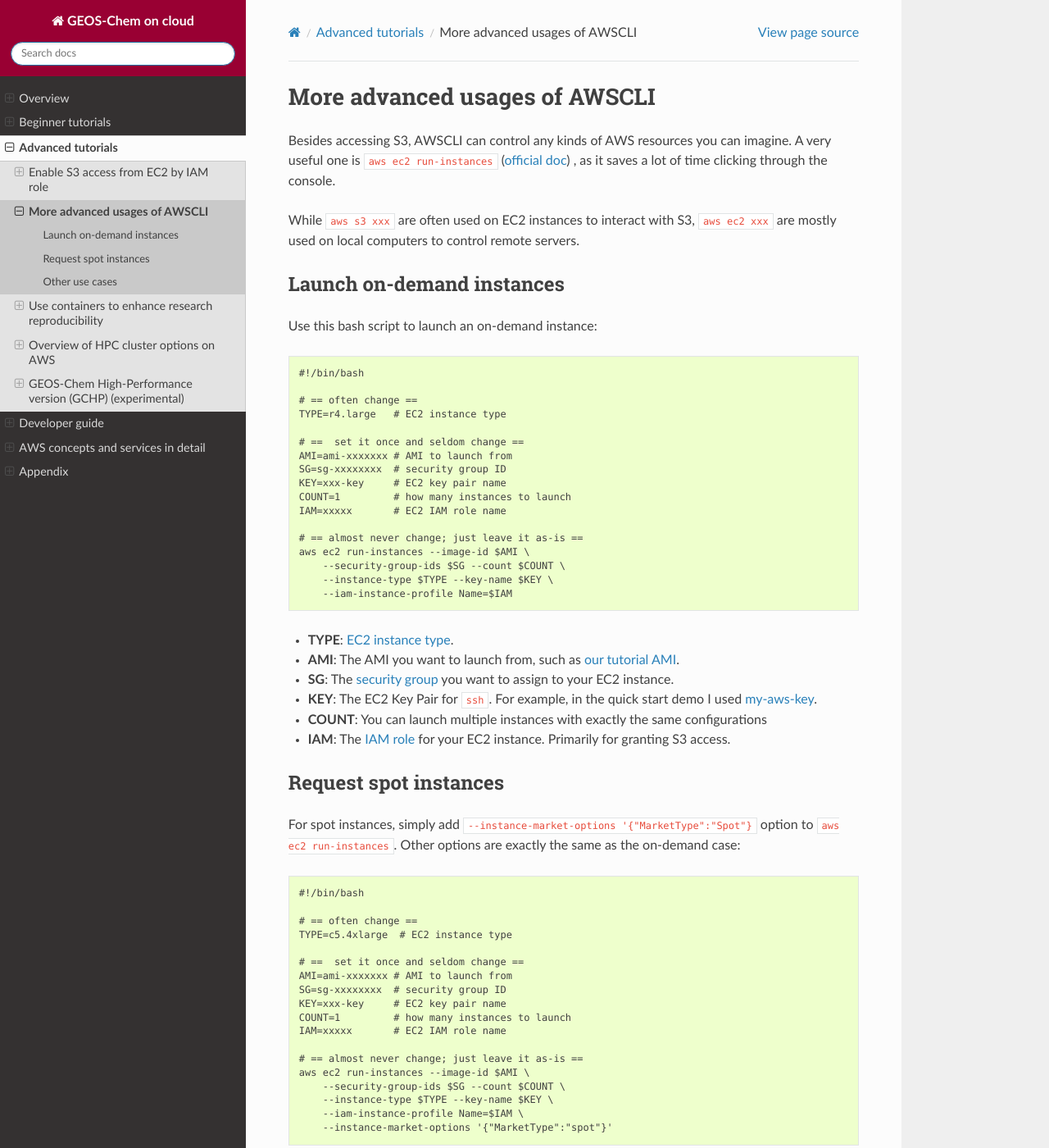
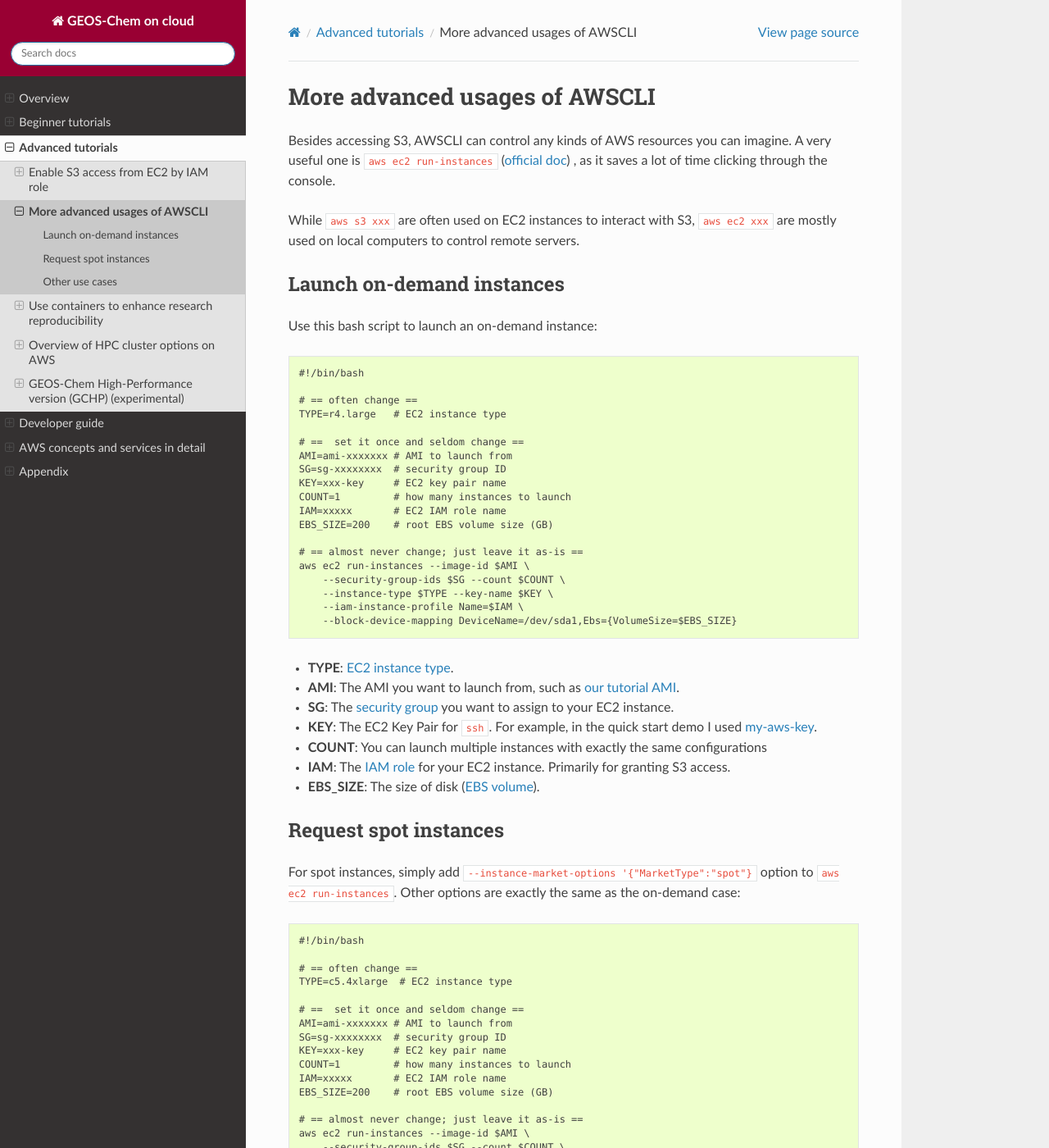
Before and after one commit to geoschem/geos-chem-cloud, a Sphinx documentation site: the page built from doc/source/chapter03_advanced-tutorial/advanced-awscli.rst, in a window 1280 px wide and 1400 px high. Shown: the whole window at 82% size. Built offline with Sphinx 7.4.7 and the Read the Docs theme 2.0.0, drawn with Linux system fonts in a browser that asks for light colours; some of the changed text lies outside the part shown.

Commit message:
Add EBS size option to AWSCLI example

```diff
--- a/doc/source/chapter03_advanced-tutorial/advanced-awscli.rst
+++ b/doc/source/chapter03_advanced-tutorial/advanced-awscli.rst
@@ -21,12 +21,14 @@
   KEY=xxx-key     # EC2 key pair name
   COUNT=1         # how many instances to launch
   IAM=xxxxx       # EC2 IAM role name
+  EBS_SIZE=200    # root EBS volume size (GB)
 
   # == almost never change; just leave it as-is ==
   aws ec2 run-instances --image-id $AMI \
       --security-group-ids $SG --count $COUNT \
       --instance-type $TYPE --key-name $KEY \
-      --iam-instance-profile Name=$IAM
+      --iam-instance-profile Name=$IAM \
+      --block-device-mapping DeviceName=/dev/sda1,Ebs={VolumeSize=$EBS_SIZE}
 
 - **TYPE**: `EC2 instance type <https://aws.amazon.com/ec2/instance-types/>`_.
 - **AMI**: The AMI you want to launch from, such as :doc:`our tutorial AMI <../chapter06_appendix/aws-resources-for-gc>`.
@@ -34,11 +36,12 @@
 - **KEY**: The EC2 Key Pair for ``ssh``. For example, in the quick start demo I used :ref:`my-aws-key <keypair-label>`.
 - **COUNT**: You can launch multiple instances with exactly the same configurations
 - **IAM**: The :doc:`IAM role <./iam-role>` for your EC2 instance. Primarily for granting S3 access.
+- **EBS_SIZE**: The size of disk (:doc:`EBS volume <../chapter02_beginner-tutorial/use-ebs>`).
 
 Request spot instances
 ----------------------
 
-For spot instances, simply add ``--instance-market-options '{"MarketType":"Spot"}`` option to ``aws ec2 run-instances``. Other options are exactly the same as the on-demand case::
+For spot instances, simply add ``--instance-market-options '{"MarketType":"spot"}`` option to ``aws ec2 run-instances``. Other options are exactly the same as the on-demand case::
 
   #!/bin/bash
 
@@ -51,12 +54,14 @@
   KEY=xxx-key     # EC2 key pair name
   COUNT=1         # how many instances to launch
   IAM=xxxxx       # EC2 IAM role name
+  EBS_SIZE=200    # root EBS volume size (GB)
 
   # == almost never change; just leave it as-is ==
   aws ec2 run-instances --image-id $AMI \
       --security-group-ids $SG --count $COUNT \
       --instance-type $TYPE --key-name $KEY \
       --iam-instance-profile Name=$IAM \
+      --block-device-mapping DeviceName=/dev/sda1,Ebs={VolumeSize=$EBS_SIZE} \
       --instance-market-options '{"MarketType":"spot"}'
 
 By default, the `on-demand pricing <https://aws.amazon.com/ec2/pricing/on-demand/>`_ will be used as the spot price limit. You can further set a custom limit (generally not necessary)::
```
